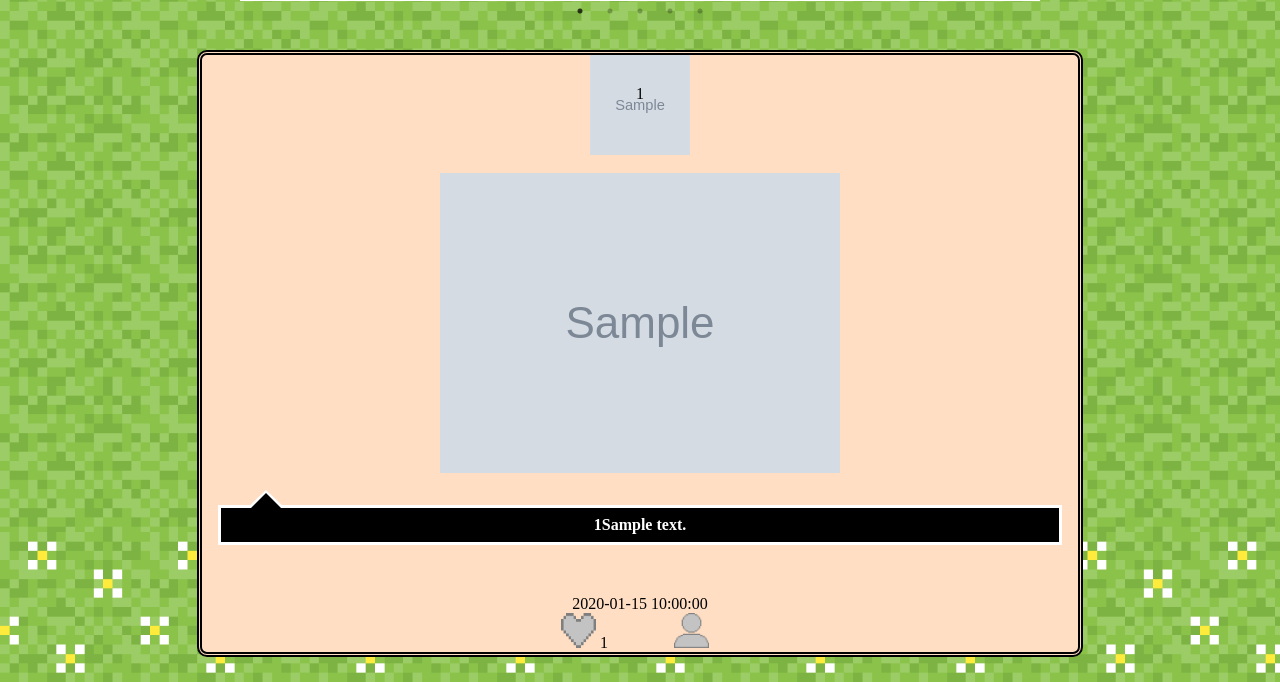
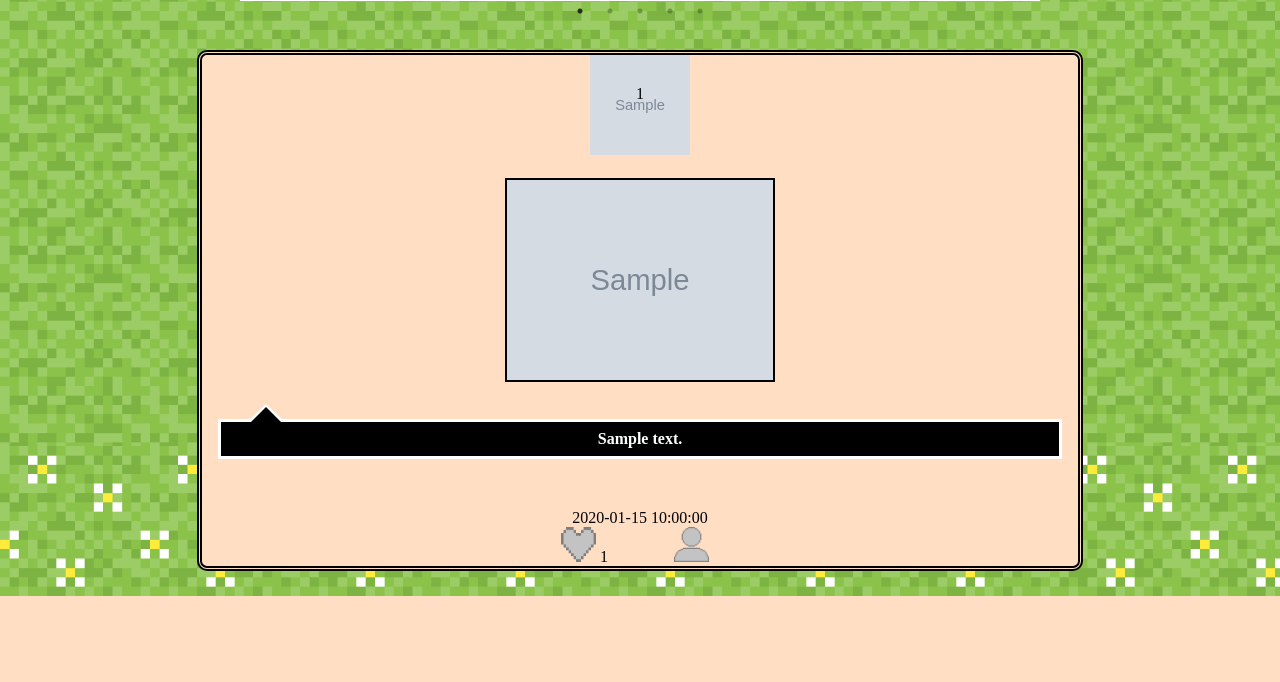
Before and after one commit to tsurumutsumi/T3N3, a PHP site: page /home.php in a window 1280 px wide. Shown: the part 664-1346 px from the top of the page. After the commit the page ends 1260 px from the top, so only its background shows below. Run offline with PHP 8.4, Linux system fonts and the light colour scheme; tables that the repository leaves empty or names only in its code hold one stand-in row (values such as "Sample post"); grey boxes marked "Sample" are stand-in pictures; some libraries are stand-ins or nearby versions; some web fonts are replaced.

Commit message:
homeのデザイン変更

```diff
--- a/home.php
+++ b/home.php
@@ -118,6 +118,10 @@ foreach ($sql as $row) {
     // 投稿主のユーザーIDを取得する
     $post_owner_id = $row['user_id'];
 
+
+    echo '<div class="post-1">';
+    echo '<div class="post-2">';
+    echo '<div class="post-3">';
     // リンクを生成
     //var_dump($row['user_id']);
     echo '<a href="mypage/custom_mypage.php?user_id=' . htmlspecialchars($post_owner_id) . '">';
@@ -128,10 +132,10 @@ foreach ($sql as $row) {
 
     // 画像があるかどうかチェック
     $imagePath = !empty($row['picture']) ? 'img/' . htmlspecialchars($row['picture']) : 'img/no_img.png';
-    echo '<img src="', $imagePath, '"><br>';
+    echo '<img src="', $imagePath, '" class="post_img"><br>';
 
     //コメントの表示
-    echo '<div class="comment">',htmlspecialchars($row['user_id'] ?? '不明'), htmlspecialchars($row['comment'] ?? ''), '</div><br>';
+    echo '<div class="comment" id="comment">',htmlspecialchars($row['comment'] ?? ''), '</div><br>';
     //日付の表示
     echo htmlspecialchars($row['post_date'] ?? '日付不明'), '<br>';
 
@@ -141,6 +145,8 @@ foreach ($sql as $row) {
     echo '<span class="like-count">', htmlspecialchars($row['like_count'] ?? 0), '</span>';
     echo '<input type="image" src="img/hito_gray.png" class="follow_button">';
 
+    echo '</div>';
+    echo '</div>';
     echo '</div>';
 
     $image_count++;
```
